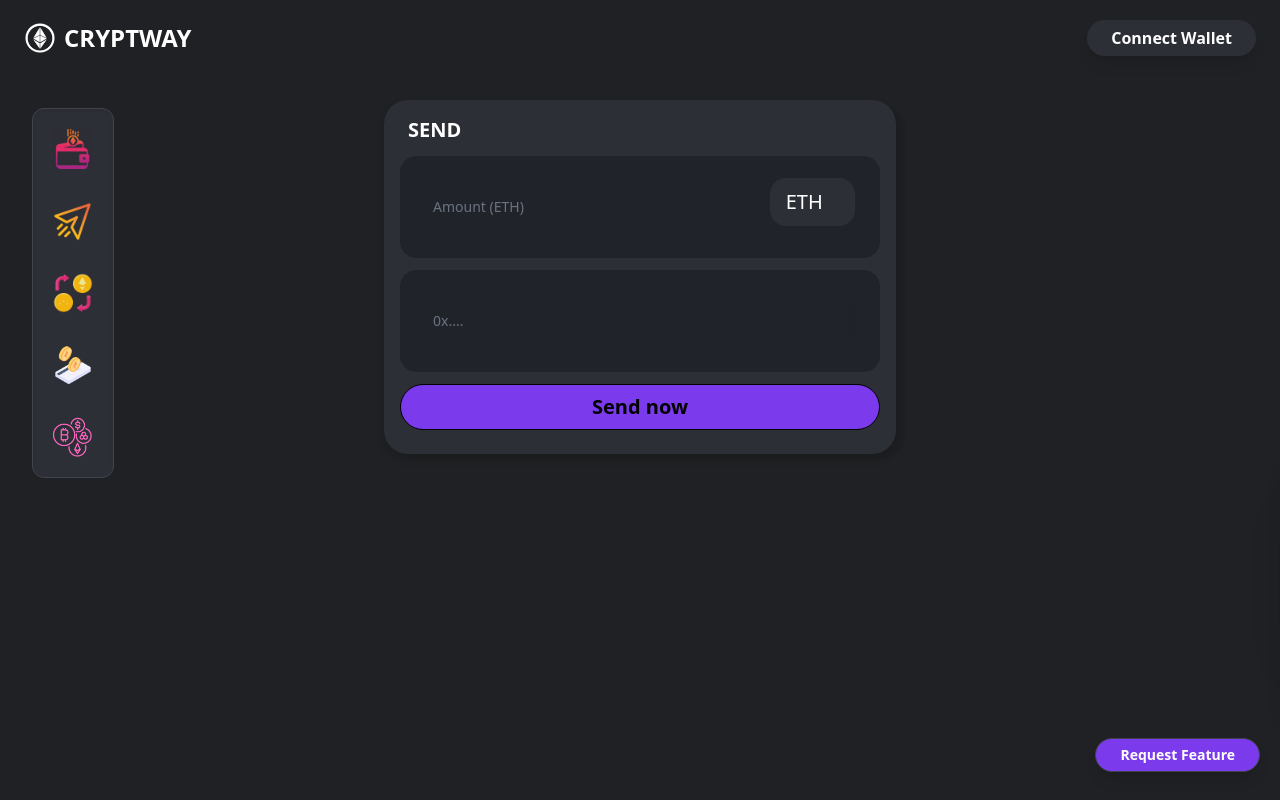
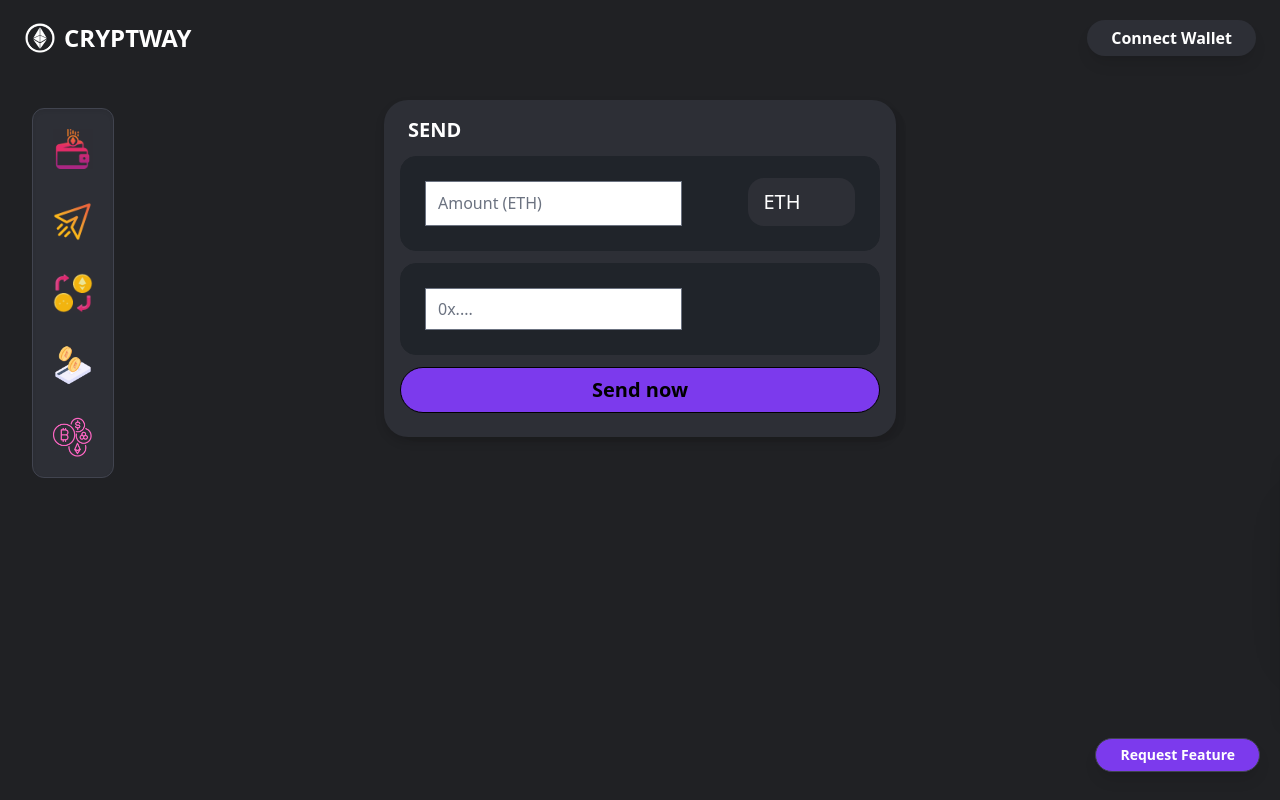
Before and after one commit to cryptway/Cryptway-Base-App, a React (Vite) app: page /send in a window 1280 px wide. Built offline with nearby package versions, Linux system fonts and the light colour scheme.

Commit message:
Update Send.jsx

```diff
--- a/src/components/Send.jsx
+++ b/src/components/Send.jsx
@@ -14,7 +14,7 @@ const Input = ({ placeholder, name, type, value, handleChange }) => (
     step="0.0001"
     value={value}
     onChange={(e) => handleChange(e, name)}
-    className="my-2 w-full rounded-sm p-2 outline-none bg-transparent text-white border-none text-sm white-glassmorphism"
+    className=" "
   />
 );
 
```
